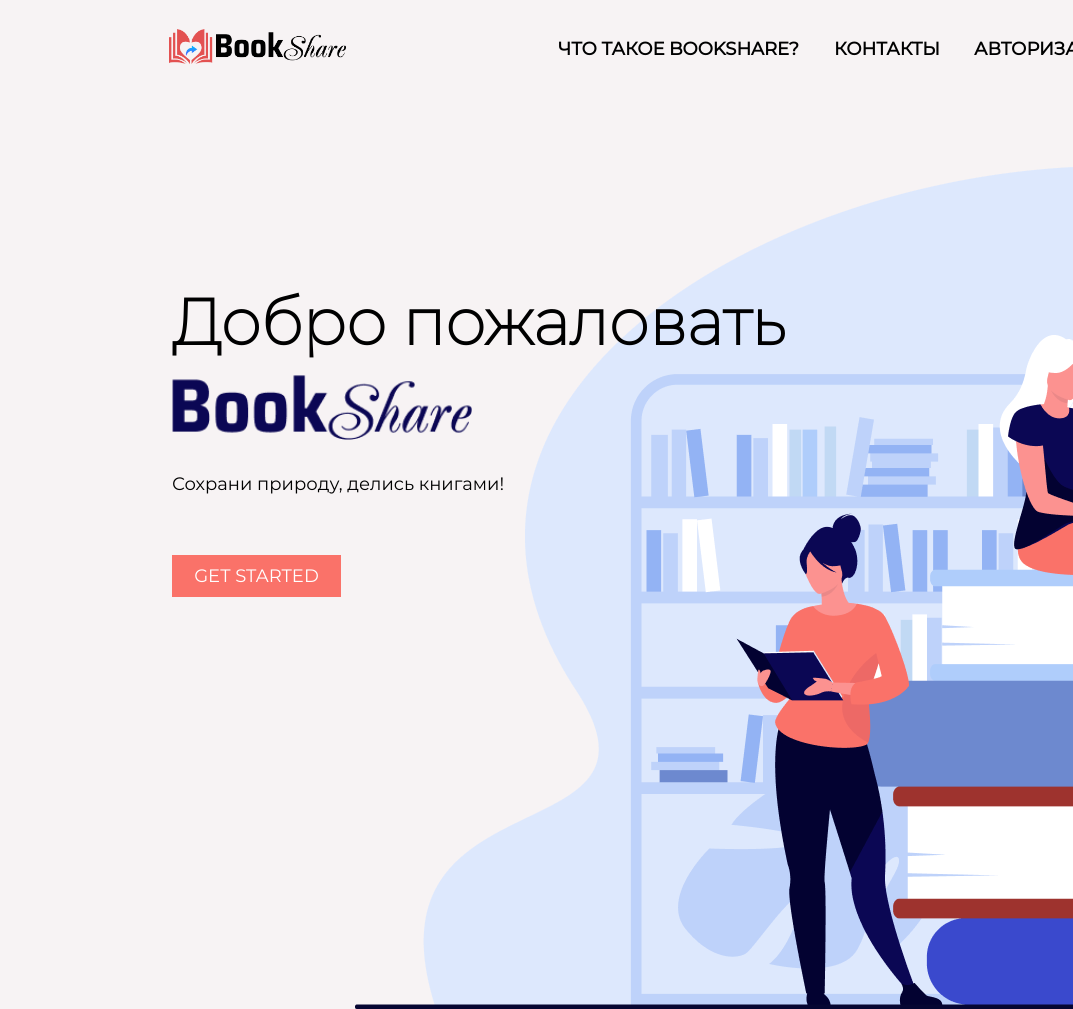
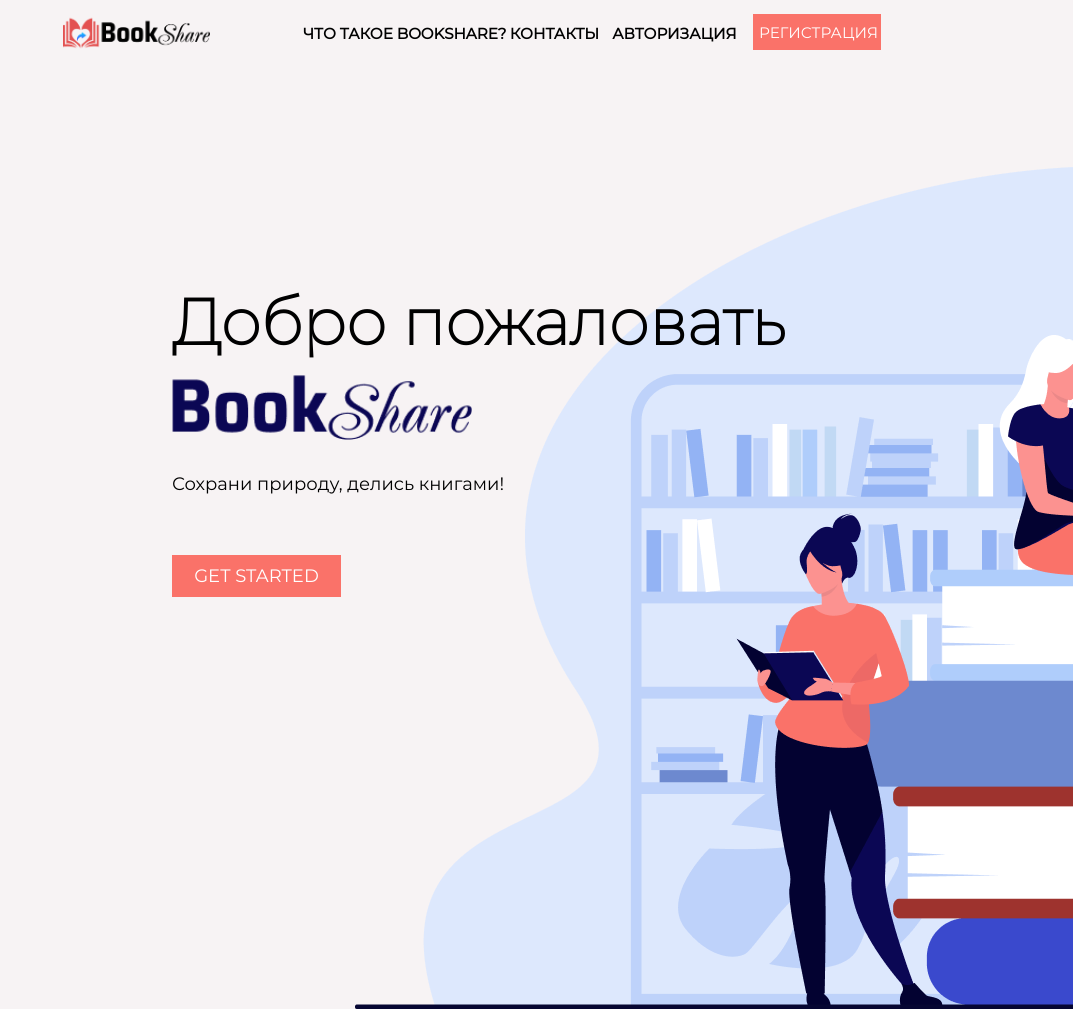
Before and after one commit to bilingual-vovs/BookShare, a plain HTML site: page Code/WelcomePage.html in a window 1280 px wide. Shown: the top 1009 px of the page, without its empty margins (207-1280 px from the left). Drawn offline with nearby package versions, Linux system fonts and the light colour scheme.

Commit message:
Adaptatind to enother monitors

```diff
--- a/Code/WelcomePage.css
+++ b/Code/WelcomePage.css
@@ -13,23 +13,23 @@
 }
 body{
     background-color: #F7F3F4;
-    height: 3344px;
-    width: 1830px;
+    height: 174,166666667vh;
+    width: 100vh;
 }
 #logo {
-    width: 178px;
+    width: 18.5vh;
     position: absolute;
-    left: 375px;
-    top: 24px;
+    left: 21%;
+    top: 1.75vh;
 }
 #head_text1{
-    font-size: 18px;
+    font-size: 1.9vh;
     font-family: montserrat-regular;
     /* transition-duration: 300ms;
     transition-property: background-color; */
     position: absolute;
-    left: 765px;
-    top: 26px;
+    left: 39.84375vw;
+    top: 1.75vh;
 }
 
 
@@ -39,31 +39,31 @@
 
 } */
 #head_text2{
-    font-size: 18px;
+    font-size: 1.9vh;
     font-family: montserrat-regular;
     position: absolute;
-    left: 1041px;
-    top: 26px;
+    left: 56vw;
+    top: 1.75vh;
 }
 #head_text3{
-    font-size: 18px;
+    font-size: 1.9vh;
     font-family: montserrat-regular;
     position: absolute;
-    left: 1181px;
-    top: 26px;
+    left: 64vw;
+    top: 1.75vh;
 }
 
 #sign-up-button{
     background-color: #FA7269;
     position: absolute;
     border: 0px;
-    width: 185px;
-    height: 42px;
-    font-size: 18px;
+    width: 10vw;
+    height: 4.5vh;
+    font-size: 1.9vh;
     font-family: montserrat-regular;
     color: white;
-    left: 1362px;
-    top: 26px;
+    left: 75vw;
+    top: 1.75vh;
     transition-duration: 300ms;
     transition-property: background-color;
 
--- a/Code/WelcomePage.html
+++ b/Code/WelcomePage.html
@@ -22,7 +22,7 @@
 	<button id="get-started">GET STARTED</button>
 </div>
 <div id="int_video">
-	<video id="video" autoplay width="400" height="300" preload="auto" controls="controls" poster="boo">
+	<video id="video" autoplay width="400" height="300" preload="auto" controls="controls">
 		<source type='video/mp4; codecs="avc1.42E01E, mp4a.40.2"' src="Time-Lapse_ Watch Flowers Bloom Before Your Eyes _ Short Film Showcase.mp4">
 	</video>
 	<h2 id="int-img">Делись книгами, не выбрасывай их</h2>
```
